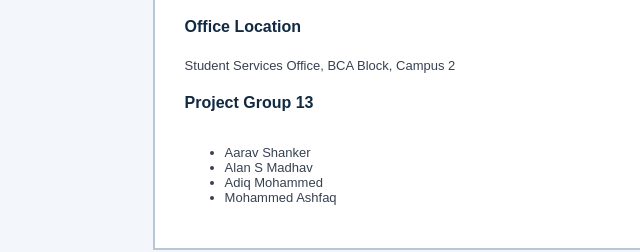
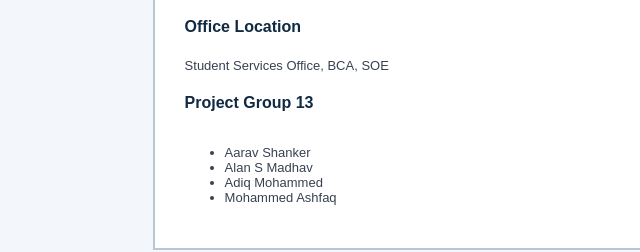
Before and after one commit to AaravShanker/students-activity-portal, a plain HTML site: page contact.html in a window 1280 px wide. Shown: the part 459-711 px from the top of the page, 52-692 px from the left. Drawn offline with Linux system fonts and the light colour scheme.

Commit message:
Revise contact.html with updated information
Updated contact details and project group information.

```diff
--- a/contact.html
+++ b/contact.html
@@ -55,7 +55,7 @@
                                     <td><font face="Arial" size="3" color="#102a43"><b>Office Location</b></font></td>
                                 </tr>
                                 <tr>
-                                    <td><font face="Arial" size="2" color="#374151">Student Services Office, BCA Block, Campus 2</font></td>
+                                    <td><font face="Arial" size="2" color="#374151">Student Services Office, BCA, SOE</font></td>
                                 </tr>
                                 <tr>
                                     <td><font face="Arial" size="3" color="#102a43"><b>Project Group 13</b></font></td>
```
